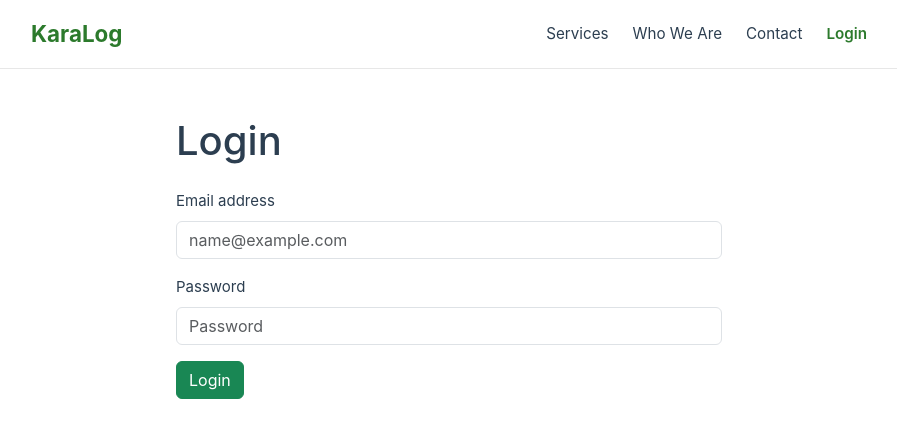
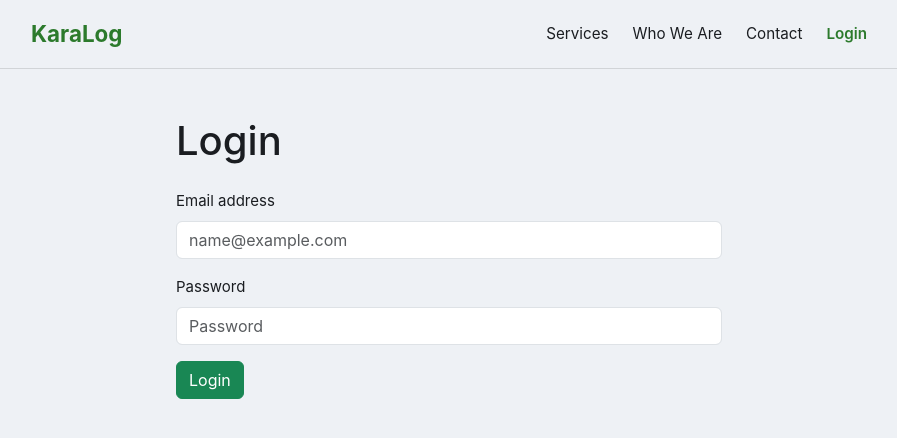
Before and after one commit to coyotiv-sose/graduation-project-AkinKaradag, a Vue app in the folder frontend/: page /login in a window 1280 px wide. Shown: the top 438 px of the page, without its empty margins (191-1088 px from the left). Built offline with nearby package versions, Linux system fonts and the light colour scheme; no server answers.

Commit message:
Refactor CSS variables and styles for improved theming and consistency across components

```diff
--- a/frontend/src/assets/base.css
+++ b/frontend/src/assets/base.css
@@ -1,53 +1,36 @@
-/* color palette from <https://github.com/vuejs/theme> */
 :root {
-  --vt-c-white: #ffffff;
-  --vt-c-white-soft: #f8f8f8;
-  --vt-c-white-mute: #f2f2f2;
-
-  --vt-c-black: #181818;
-  --vt-c-black-soft: #222222;
-  --vt-c-black-mute: #282828;
-
-  --vt-c-indigo: #2c3e50;
-
-  --vt-c-divider-light-1: rgba(60, 60, 60, 0.29);
-  --vt-c-divider-light-2: rgba(60, 60, 60, 0.12);
-  --vt-c-divider-dark-1: rgba(84, 84, 84, 0.65);
-  --vt-c-divider-dark-2: rgba(84, 84, 84, 0.48);
-
-  --vt-c-text-light-1: var(--vt-c-indigo);
-  --vt-c-text-light-2: rgba(60, 60, 60, 0.66);
-  --vt-c-text-dark-1: var(--vt-c-white);
-  --vt-c-text-dark-2: rgba(235, 235, 235, 0.64);
+  --color-background: #eef1f5;
+  --color-background-card: #ffffff;
+  --color-border: rgba(0, 0, 0, 0.12);
+  --color-border-hover: rgba(0, 0, 0, 0.22);
+  --color-heading: #1a1d21;
+  --color-text: #1a1d21;
+  --color-text-secondary: #5a6270;
+  --color-primary: #157347;
+  --color-primary-light: #dff0e4;
+  --shadow-sm: 0 1px 4px rgba(0, 0, 0, 0.1), 0 0 1px rgba(0, 0, 0, 0.06);
+  --shadow-md: 0 4px 14px rgba(0, 0, 0, 0.12), 0 1px 3px rgba(0, 0, 0, 0.08);
+  --shadow-lg: 0 8px 28px rgba(0, 0, 0, 0.16), 0 4px 10px rgba(0, 0, 0, 0.1);
+  --radius: 10px;
+  --color-input-bg: #ffffff;
+  --color-input-border: #bbc2cc;
 }
 
-/* semantic color variables for this project */
-:root {
-  --color-background: var(--vt-c-white);
-  --color-background-soft: var(--vt-c-white-soft);
-  --color-background-mute: var(--vt-c-white-mute);
-
-  --color-border: var(--vt-c-divider-light-2);
-  --color-border-hover: var(--vt-c-divider-light-1);
-
-  --color-heading: var(--vt-c-text-light-1);
-  --color-text: var(--vt-c-text-light-1);
-
-  --section-gap: 160px;
-}
-
-@media (prefers-color-scheme: dark) {
-  :root {
-    --color-background: var(--vt-c-black);
-    --color-background-soft: var(--vt-c-black-soft);
-    --color-background-mute: var(--vt-c-black-mute);
-
-    --color-border: var(--vt-c-divider-dark-2);
-    --color-border-hover: var(--vt-c-divider-dark-1);
-
-    --color-heading: var(--vt-c-text-dark-1);
-    --color-text: var(--vt-c-text-dark-2);
-  }
+[data-theme='dark'] {
+  --color-background: #121212;
+  --color-background-card: #1e1e1e;
+  --color-border: rgba(255, 255, 255, 0.1);
+  --color-border-hover: rgba(255, 255, 255, 0.2);
+  --color-heading: #e0e0e0;
+  --color-text: #e0e0e0;
+  --color-text-secondary: #a0a0a0;
+  --color-primary: #2ecc71;
+  --color-primary-light: #1a3a2a;
+  --shadow-sm: 0 1px 4px rgba(255, 255, 255, 0.05), 0 0 1px rgba(255, 255, 255, 0.08);
+  --shadow-md: 0 4px 14px rgba(255, 255, 255, 0.06), 0 1px 3px rgba(255, 255, 255, 0.1);
+  --shadow-lg: 0 8px 28px rgba(255, 255, 255, 0.08), 0 4px 10px rgba(255, 255, 255, 0.12);
+  --color-input-bg: #2a2a2a;
+  --color-input-border: #444;
 }
 
 *,
@@ -63,9 +46,9 @@ body {
   min-height: 100vh;
   color: var(--color-text);
   background: var(--color-background);
-  transition: color 0.5s, background-color 0.5s;
+  transition: background-color 0.3s ease, color 0.3s ease;
   line-height: 1.6;
-  font-family: Inter, -apple-system, BlinkMacSystemFont, 'Segoe UI', Roboto, Oxygen, Ubuntu,
+  font-family: 'Inter', -apple-system, BlinkMacSystemFont, 'Segoe UI', Roboto, Oxygen, Ubuntu,
     Cantarell, 'Fira Sans', 'Droid Sans', 'Helvetica Neue', sans-serif;
   font-size: 15px;
   text-rendering: optimizeLegibility;
--- a/frontend/src/assets/main.css
+++ b/frontend/src/assets/main.css
@@ -3,26 +3,98 @@
 #app {
   max-width: 1280px;
   margin: 0 auto;
-  padding: 2rem;
-
-  font-weight: normal;
+  padding: 0;
 }
 
-a,
-.green {
+a {
   text-decoration: none;
-  color: hsla(160, 100%, 37%, 1);
-  transition: 0.4s;
+  color: var(--color-primary);
+  transition: color 0.2s;
 }
 
-@media (hover: hover) {
-  a:hover {
-    background-color: hsla(160, 100%, 37%, 0.2);
-  }
+a:hover {
+  color: #146c43;
 }
 
-@media (min-width: 1024px) {
-  #app {
-    padding: 0 2rem;
-  }
+/* Dark mode Bootstrap overrides */
+[data-theme='dark'] .navbar {
+  background: var(--color-background-card) !important;
 }
+
+[data-theme='dark'] ::placeholder {
+  color: #888 !important;
+  opacity: 1;
+}
+
+[data-theme='dark'] .list-group-item {
+  background-color: var(--color-background-card);
+  color: var(--color-text);
+  border-color: var(--color-border);
+}
+
+[data-theme='dark'] .list-group-item-action:hover {
+  background-color: #2a2a2a;
+  color: var(--color-text);
+}
+
+[data-theme='dark'] .list-group-item.active {
+  background-color: var(--color-primary);
+  border-color: var(--color-primary);
+}
+
+[data-theme='dark'] .form-select,
+[data-theme='dark'] .form-control,
+[data-theme='dark'] input,
+[data-theme='dark'] select,
+[data-theme='dark'] textarea {
+  background-color: var(--color-input-bg);
+  color: var(--color-text);
+  border-color: var(--color-input-border);
+}
+
+[data-theme='dark'] .form-select:focus,
+[data-theme='dark'] .form-control:focus,
+[data-theme='dark'] input:focus,
+[data-theme='dark'] select:focus,
+[data-theme='dark'] textarea:focus {
+  background-color: var(--color-input-bg);
+  color: var(--color-text);
+  border-color: var(--color-primary);
+  box-shadow: 0 0 0 0.2rem rgba(46, 204, 113, 0.25);
+}
+
+[data-theme='dark'] .card-body,
+[data-theme='dark'] .card-footer,
+[data-theme='dark'] .card-header {
+  background-color: transparent;
+  color: var(--color-text);
+  border-color: var(--color-border);
+}
+
+[data-theme='dark'] .text-secondary {
+  color: var(--color-text-secondary) !important;
+}
+
+[data-theme='dark'] .text-dark {
+  color: var(--color-text) !important;
+}
+
+[data-theme='dark'] .btn-outline-success {
+  color: var(--color-primary);
+  border-color: var(--color-primary);
+}
+
+[data-theme='dark'] .btn-outline-success:hover {
+  background-color: var(--color-primary);
+  color: #fff;
+}
+
+[data-theme='dark'] .btn-light {
+  background-color: #2a2a2a;
+  color: var(--color-text);
+  border-color: var(--color-border);
+}
+
+[data-theme='dark'] .navbar-toggler-icon {
+  filter: invert(1);
+}
--- a/frontend/src/assets/shared.css
+++ b/frontend/src/assets/shared.css
@@ -59,29 +59,30 @@
 /* --- Buttons --- */
 .btn-primary {
   padding: 0.5rem 1rem;
-  background: #2c7a2c;
+  background: var(--color-primary);
   color: white;
   border: none;
-  border-radius: 6px;
+  border-radius: var(--radius);
   cursor: pointer;
   font-size: 0.9rem;
 }
 
 .btn-primary:hover {
-  background: #245d24;
+  background: #146c43;
 }
 
 .btn-sm {
   padding: 0.3rem 0.6rem;
   font-size: 0.8rem;
-  border: 1px solid #ccc;
-  border-radius: 4px;
+  border: 1px solid var(--color-border);
+  border-radius: var(--radius);
   cursor: pointer;
-  background: white;
+  background: var(--color-background-card);
+  color: var(--color-text);
 }
 
 .btn-sm:hover {
-  background: #f0f0f0;
+  background: var(--color-background);
 }
 
 .btn-danger {
@@ -96,16 +97,16 @@
 
 .btn-secondary {
   padding: 0.5rem 1rem;
-  background: white;
-  border: 1px solid #2c7a2c;
-  color: #2c7a2c;
-  border-radius: 6px;
+  background: var(--color-background-card);
+  border: 1px solid var(--color-primary);
+  color: var(--color-primary);
+  border-radius: var(--radius);
   cursor: pointer;
   font-size: 0.9rem;
 }
 
 .btn-secondary:hover {
-  background: #f0faf0;
+  background: var(--color-primary-light);
 }
 
 .btn-back {
@@ -113,7 +114,7 @@
   border: none;
   cursor: pointer;
   font-size: 0.95rem;
-  color: #2c7a2c;
+  color: var(--color-primary);
   margin-bottom: 1rem;
   padding: 0;
 }
@@ -131,21 +132,22 @@
 
 .meta {
   font-size: 0.85rem;
-  color: #666;
+  color: var(--color-text-secondary);
 }
 
 .empty {
-  color: #999;
+  color: var(--color-text-secondary);
   font-style: italic;
 }
 
 /* --- Cards --- */
 .card {
-  background: #f5f5f5;
-  border: 1px solid #ddd;
+  background: var(--color-background-card);
+  border: 1px solid var(--color-border);
   border-radius: 8px;
   padding: 1rem;
   margin-bottom: 0.75rem;
+  transition: background-color 0.3s ease, border-color 0.3s ease;
 }
 
 .card-header {
@@ -176,17 +178,20 @@
   font-size: 0.85rem;
   font-weight: 600;
   margin-bottom: 0.25rem;
-  color: #555;
+  color: var(--color-text-secondary);
 }
 
 .form-group input,
 .form-group select,
 .form-group textarea {
   padding: 0.5rem;
-  border: 1px solid #ccc;
+  border: 1px solid var(--color-input-border);
   border-radius: 6px;
   font-size: 0.95rem;
   font-family: inherit;
+  background: var(--color-input-bg);
+  color: var(--color-text);
+  transition: background-color 0.3s ease, border-color 0.3s ease, color 0.3s ease;
 }
 
 .form-group textarea {
```
